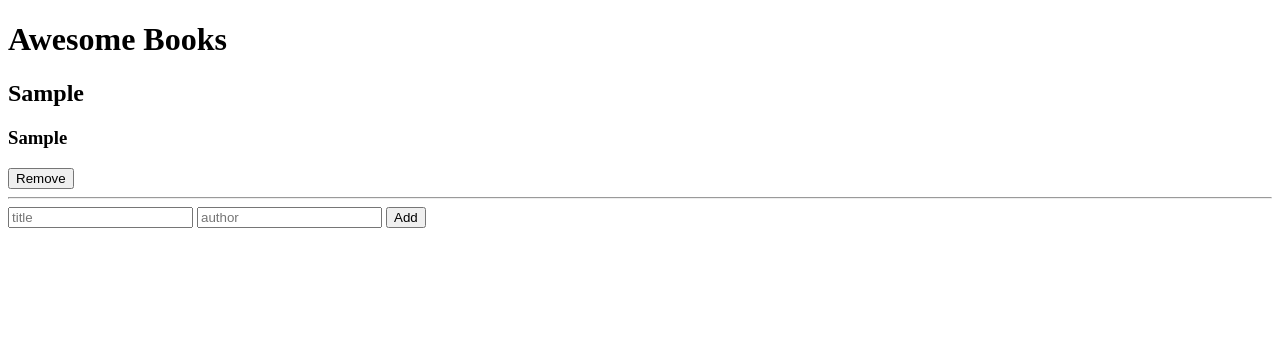
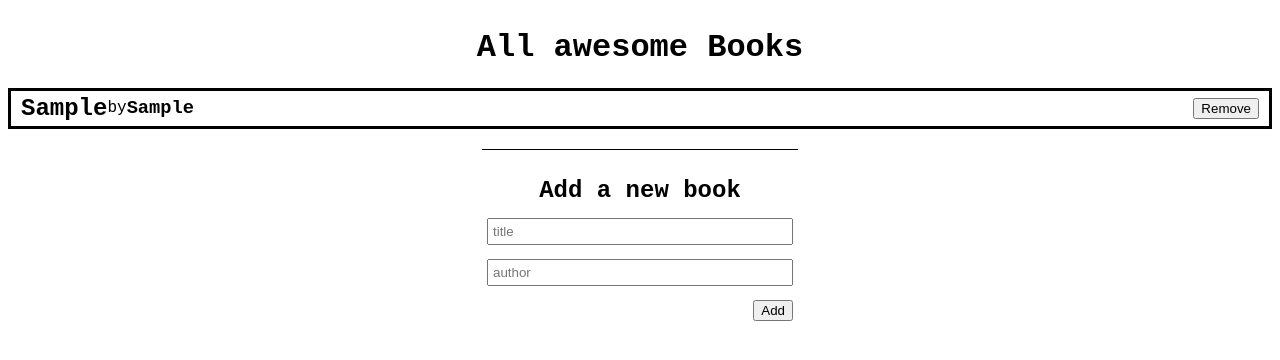
Before and after one commit to helio3197/awesome-books, a plain HTML site: page index.html in a window 1280 px wide. Both pictures are taken after typing "Sample", "Sample" into the empty fields and a click on the input "Add". Drawn offline with Linux system fonts and the light colour scheme.

Commit message:
Added basic styles & little feature to javascript
-Now it saves data better for the text boxes.

```diff
--- a/Script.js
+++ b/Script.js
@@ -8,7 +8,7 @@ if (localStorage.getItem('library') != null) {
 const bookWrapper = document.querySelector('#book-wrapper');
 
 function saveInputs() {
-  let formObj = {
+  const formObj = {
     titleField: title.value,
     authorField: author.value,
   };
@@ -20,42 +20,43 @@ title.addEventListener('input', saveInputs);
 
 author.addEventListener('input', saveInputs);
 
-class book {
-  constructor (title, author, id) {
+class Book {
+  constructor(title, author, id) {
     this.title = title;
     this.author = author;
     this.id = id;
   }
 
-  addBook (bookInstance) {
-    library.push(bookInstance);
+  addBook() {
+    library.push(this);
     localStorage.setItem('library', JSON.stringify(library));
   }
 
-  removeBook (){
+  removeBook() {
     library.forEach((e, i, lib) => {
-      if(e.id === this.id){
+      if (e.id === this.id) {
         lib.splice(i, 1);
       }
-    })
+    });
     localStorage.setItem('library', JSON.stringify(library));
-    createBooks();
+    createBooks(); // eslint-disable-line
   }
 }
 
 function createBooks() {
-  const bookCollection = library.map((bookData) => {
-    return new book (bookData.title, bookData.author, bookData.id);
-  });
+  const bookCollection = library.map((bookData) => new Book(
+    bookData.title, bookData.author, bookData.id,
+  ));
+
   bookWrapper.innerHTML = '';
-  bookCollection.forEach((book, index) => {
+  bookCollection.forEach((book) => {
     const div = document.createElement('div');
     div.id = `book-${book.id}`;
     div.innerHTML = `
     <h2>${book.title}</h2>
+    <p>by</p>
     <h3>${book.author}</h3>
     <button type="button" class="remove-book">Remove</button>
-    <hr>
     `;
     bookWrapper.appendChild(div);
 
@@ -72,7 +73,7 @@ document.addEventListener('DOMContentLoaded', () => {
     const formObj = JSON.parse(localStorage.getItem('formBook'));
     title.value = formObj.titleField;
     author.value = formObj.authorField;
-  };
+  }
 });
 
 let bookId = 0;
@@ -82,10 +83,11 @@ if (library.length !== 0) {
 
 bookSubmit.addEventListener('submit', (e) => {
   e.preventDefault();
-  bookId = bookId + 1;
-  let someBook = new book (title.value, author.value, bookId);
-  someBook.addBook(someBook);
+  bookId += 1;
+  const someBook = new Book(title.value, author.value, bookId);
+  someBook.addBook();
   createBooks();
   title.value = '';
   author.value = '';
+  saveInputs();
 });
--- a/index.html
+++ b/index.html
@@ -10,10 +10,12 @@
   <title>Awesome Books</title>
 </head>
 <body>
-  <h1>Awesome Books</h1>
+  <h1>All awesome Books</h1>
   <div id="book-wrapper">
   </div>
+  <span></span>
   <form id="book-submit">
+    <h2>Add a new book</h2>
     <label for="title">
       <input type="text" id="title" required placeholder="title">
     </label>
--- a/style.css
+++ b/style.css
@@ -1 +1,65 @@
-/* no style yet */
+body {
+  display: flex;
+  flex-direction: column;
+  align-items: center;
+  font-family: 'Courier New', Courier, monospace;
+}
+
+label > * {
+  width: 100%;
+  box-sizing: border-box;
+  padding: 4px;
+}
+
+#book-wrapper {
+  border: 3px solid black;
+  align-self: stretch;
+}
+
+#book-wrapper > * {
+  display: flex;
+  align-items: center;
+  padding: 4px 10px;
+  margin: 0;
+  max-width: calc(100% - 20px);
+}
+
+#book-wrapper h2 {
+  margin: 0;
+}
+
+#book-wrapper p {
+  margin: 0;
+}
+
+#book-wrapper h3 {
+  margin: 0;
+}
+
+button {
+  margin-left: auto;
+}
+
+span {
+  background-color: black;
+  margin-top: 20px;
+  height: 1px;
+  width: 25%;
+}
+
+#book-submit {
+  width: 20rem;
+  max-width: 375px;
+  text-align: center;
+  display: flex;
+  flex-direction: column;
+  margin: 20px;
+}
+
+#book-submit > * {
+  margin: 7px;
+}
+
+#book-submit [type="submit"] {
+  align-self: flex-end;
+}
```
